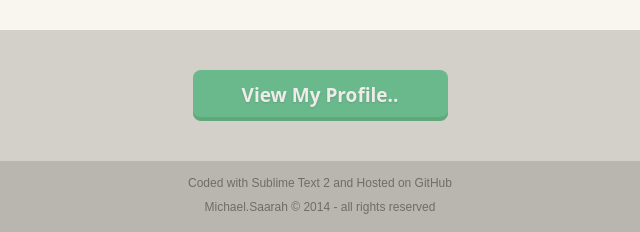
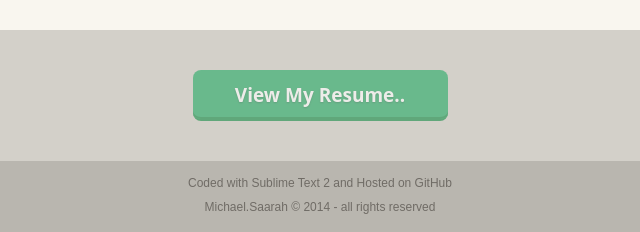
Before and after one commit to kiddie235/kiddie235.github.io, a plain HTML site: page index.html in a window 1280 px wide. Shown: the part 714-946 px from the top of the page, 320-960 px from the left. Drawn offline with nearby package versions, Linux system fonts and the light colour scheme.

Commit message:
added link to my resume

```diff
--- a/index.html
+++ b/index.html
@@ -57,7 +57,7 @@
 
       <section id="contact">
 
-          <form action="profilePage/myProfile.html"><button class="freelancing" >View My Profile..</button></form>
+          <form action="https://www.dropbox.com/s/dvep42gnt79pdjv/myResume%20.pdf?dl=0"><button class="freelancing" >View My Resume..</button></form>
 
       </section>
 
```
